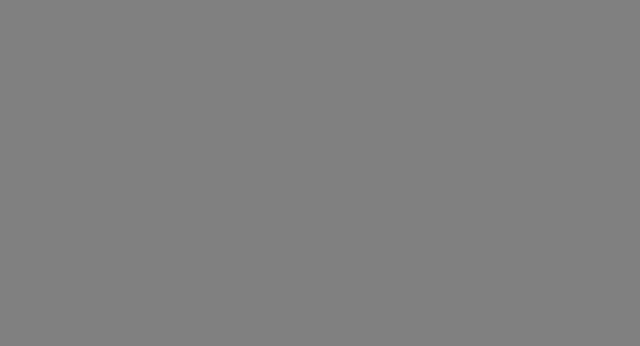
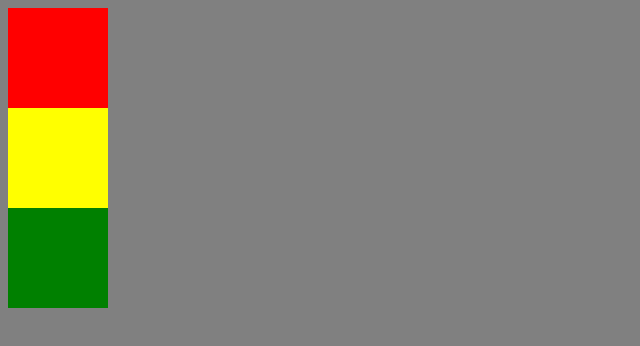
Before and after one commit to denisgromada/Test-Work, a plain HTML site: page index.html in a window 1280 px wide. Shown: the whole page, without its empty margins (0-640 px from the left). Drawn offline with Linux system fonts and the light colour scheme.

Commit message:
SJE-01 Add fucking square

```diff
--- a/index.html
+++ b/index.html
@@ -7,6 +7,11 @@
     <title>Document</title>
 </head>
 <body>
-
+    <div>
+        <div class="red">
+        </div>
+        <div class="yellow"></div>
+        <div class="green"></div>
+    </div>
 </body>
 </html>
--- a/main.css
+++ b/main.css
@@ -1,6 +1,19 @@
 body{
+    display:block;
     background: grey;
     font-size: 18px;
     height: 500px;
 
 }
+.red, .yellow , .green {
+    height: 100px;
+    width: 100px;}
+.red{
+    background: red;
+}
+.yellow{
+    background: yellow;
+}
+.green {
+    background: green;
+}
```
